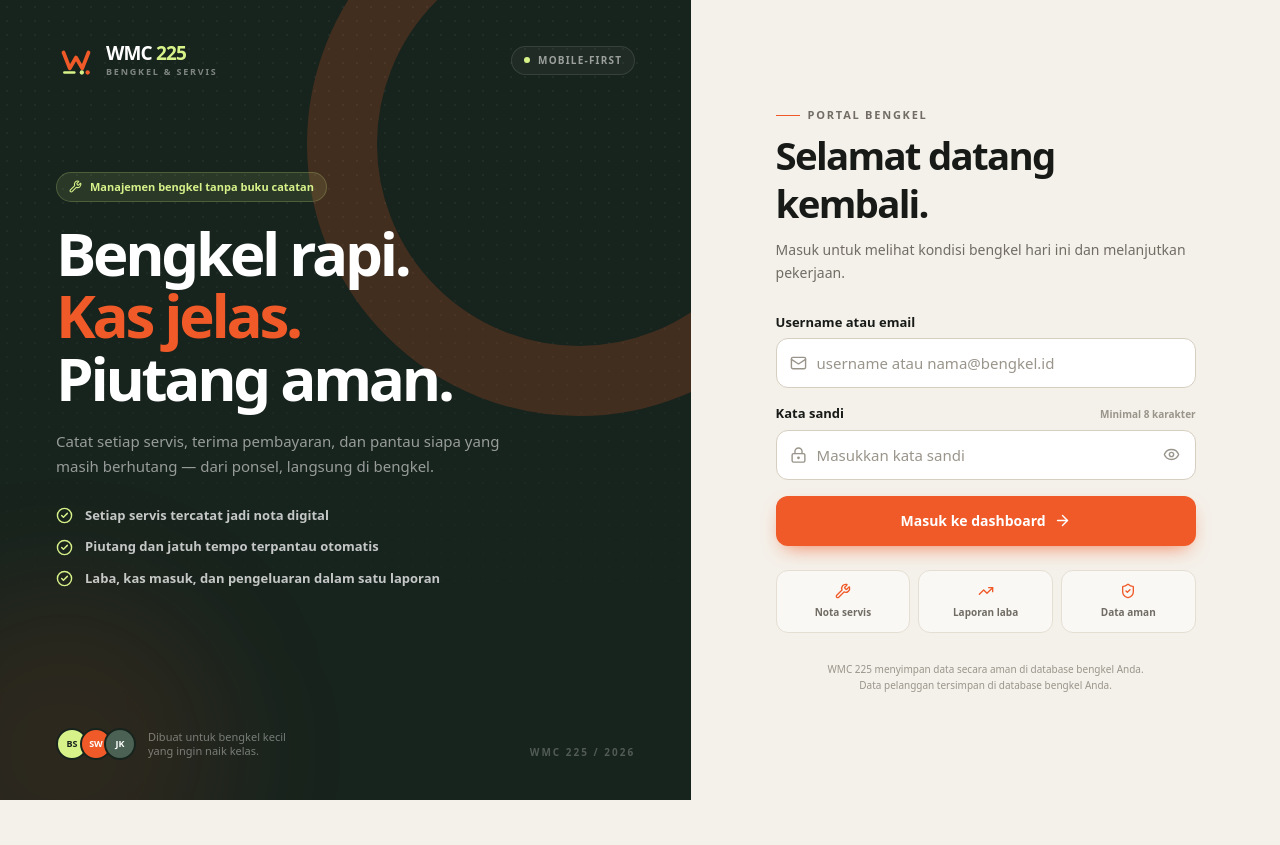
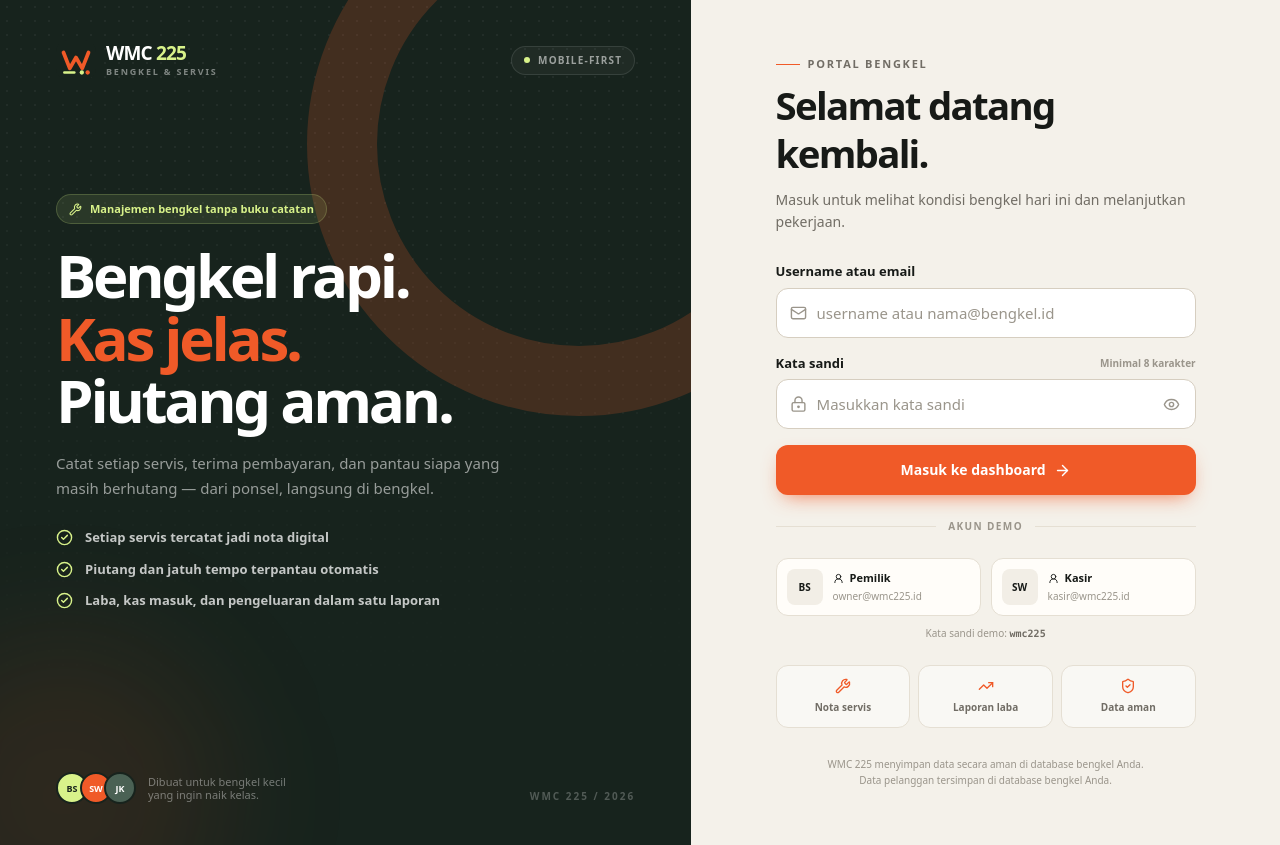
Before and after one commit to cundus/management-bengkel, a Next.js app: page /login in a window 1280 px wide. Before the commit the page ends 800 px from the top, so only its background shows below. Built offline with nearby package versions, Linux system fonts and the light colour scheme; no server answers.

Commit message:
feat: show demo account shortcuts on login in development
Co-Authored-By: Claude Opus 5.5 <noreply@anthropic.com>

```diff
--- a/src/components/auth/login-form.tsx
+++ b/src/components/auth/login-form.tsx
@@ -1,15 +1,31 @@
 "use client";
 
 import { useActionState, useState } from "react";
-import { AlertCircle, ArrowRight, Eye, EyeOff, LoaderCircle, LockKeyhole, Mail } from "lucide-react";
+import { AlertCircle, ArrowRight, Eye, EyeOff, LoaderCircle, LockKeyhole, Mail, UserRound } from "lucide-react";
 import { loginAction } from "@/actions/auth";
 import { initialActionState } from "@/lib/action-state";
+import { cn } from "@/lib/cn";
+
+// Akun dari prisma/seed.ts. Hanya ditampilkan saat development supaya tidak bocor ke production.
+const SHOW_DEMO_ACCOUNTS = process.env.NODE_ENV === "development";
+const DEMO_PASSWORD = "wmc225";
+const DEMO_ACCOUNTS = [
+  { role: "Pemilik", email: "owner@wmc225.id", initials: "BS" },
+  { role: "Kasir", email: "kasir@wmc225.id", initials: "SW" },
+];
 
 export function LoginForm() {
   const [state, formAction, pending] = useActionState(loginAction, initialActionState);
   const [identifier, setIdentifier] = useState("");
   const [password, setPassword] = useState("");
   const [showPassword, setShowPassword] = useState(false);
+  const [selectedDemo, setSelectedDemo] = useState<string | null>(null);
+
+  function fillDemo(demoEmail: string) {
+    setIdentifier(demoEmail);
+    setPassword(DEMO_PASSWORD);
+    setSelectedDemo(demoEmail);
+  }
 
   return (
     <>
@@ -92,6 +108,43 @@ export function LoginForm() {
         </button>
       </form>
 
+      {SHOW_DEMO_ACCOUNTS && (
+        <>
+          <div className="my-6 flex items-center gap-3">
+            <div className="h-px flex-1 bg-line" />
+            <span className="text-[10px] font-extrabold uppercase tracking-[0.14em] text-faint">Akun demo</span>
+            <div className="h-px flex-1 bg-line" />
+          </div>
+
+          <div className="grid grid-cols-2 gap-2.5">
+            {DEMO_ACCOUNTS.map((account) => (
+              <button
+                type="button"
+                key={account.email}
+                onClick={() => fillDemo(account.email)}
+                className={cn(
+                  "group flex items-center gap-2.5 rounded-xl border bg-surface p-2.5 text-left transition-all hover:border-brand/40 hover:bg-brand-soft/40",
+                  selectedDemo === account.email ? "border-brand ring-4 ring-brand/10" : "border-line",
+                )}
+              >
+                <div className="flex size-9 shrink-0 items-center justify-center rounded-lg bg-[#f2eee6] font-display text-[10px] font-extrabold text-ink">
+                  {account.initials}
+                </div>
+                <div className="min-w-0">
+                  <div className="flex items-center gap-1.5 text-[11px] font-extrabold text-ink">
+                    <UserRound size={11} />
+                    {account.role}
+                  </div>
+                  <div className="mt-0.5 truncate text-[10px] font-medium text-faint">{account.email}</div>
+                </div>
+              </button>
+            ))}
+          </div>
+          <p className="mt-2.5 text-center text-[10px] font-medium text-faint">
+            Kata sandi demo: <span className="font-mono font-bold text-muted">{DEMO_PASSWORD}</span>
+          </p>
+        </>
+      )}
     </>
   );
 }
```
